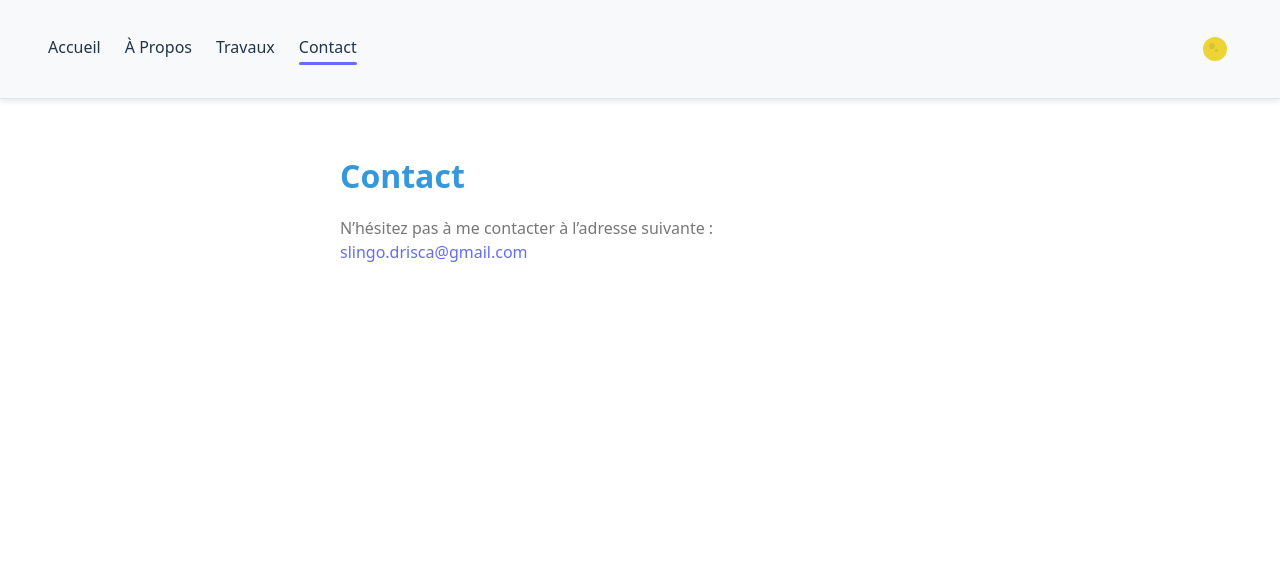
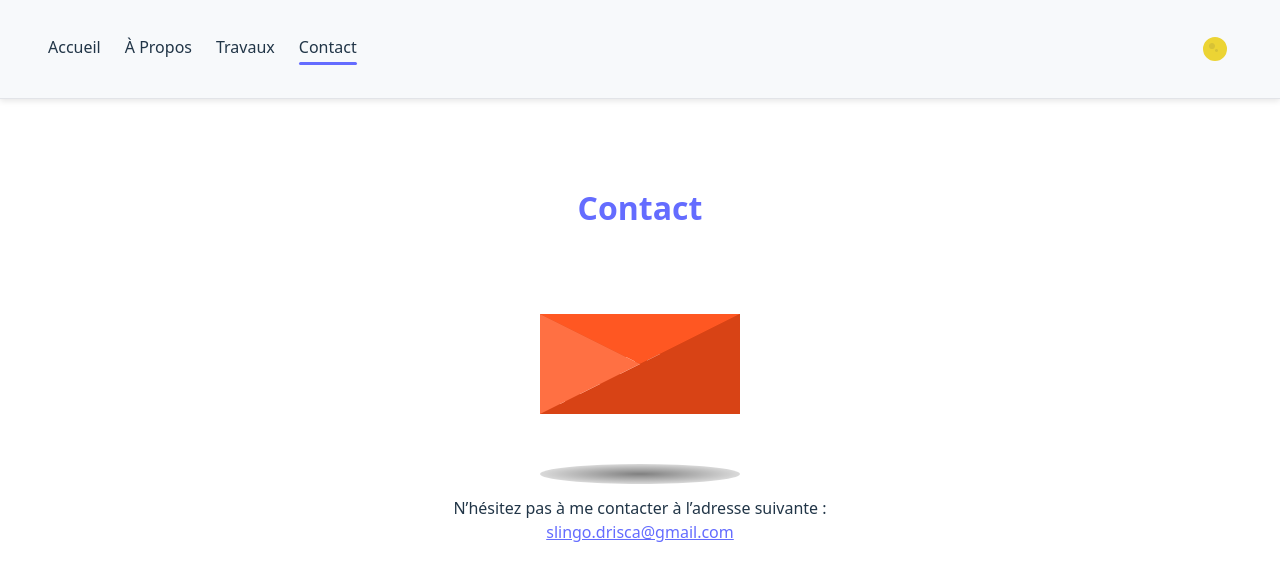
Before and after one commit to Slingod/PortSocial-W7D2-, a React (Vite) app: page /contact in a window 1280 px wide. Shown: the top 580 px of the page. Built offline with nearby package versions, Linux system fonts and the light colour scheme.

Commit message:
Add EnvelopeAnimation component and integrate it into Contact page; update styles and dependencies

```diff
--- a/package.json
+++ b/package.json
@@ -10,6 +10,7 @@
     "preview": "vite preview"
   },
   "dependencies": {
+    "gsap": "^3.13.0",
     "react": "^19.1.0",
     "react-dom": "^19.1.0",
     "react-router-dom": "^7.6.1",
--- /dev/null
+++ b/src/components/EnvelopeAnimation.jsx
@@ -0,0 +1,24 @@
+import React from 'react';
+import './EnvelopeAnimation.scss';
+
+export default function EnvelopeAnimation() {
+  return (
+    <a href="mailto:slingo.drisca@gmail.com" className="letter-image-link">
+      <div className="letter-image">
+        <div className="animated-mail">
+          <div className="back-fold"></div>
+          <div className="letter">
+            <div className="letter-border"></div>
+            <div className="letter-title"></div>
+            <div className="letter-context"></div>
+            <div className="letter-stamp"></div>
+          </div>
+          <div className="top-fold"></div>
+          <div className="body"></div>
+          <div className="left-fold"></div>
+        </div>
+        <div className="shadow"></div>
+      </div>
+    </a>
+  );
+}
--- /dev/null
+++ b/src/components/EnvelopeAnimation.scss
@@ -0,0 +1,127 @@
+.letter-image {
+  position: relative;
+  width: 200px;
+  height: 200px;
+  margin: 2rem auto; /* centré */
+  cursor: pointer;
+}
+
+.animated-mail {
+  position: absolute;
+  width: 200px;
+  height: 150px;
+  transition: transform .4s;
+
+  .body {
+    position: absolute;
+    bottom: 0;
+    border-style: solid;
+    border-width: 0 0 100px 200px;
+    border-color: transparent transparent #d84315 transparent; /* braise */
+    z-index: 2;
+  }
+
+  .top-fold {
+    position: absolute;
+    top: 50px;
+    border-style: solid;
+    border-width: 50px 100px 0 100px;
+    border-color: #ff5722 transparent transparent transparent; /* orange vif */
+    transform-origin: 50% 0%;
+    transition: transform .4s .4s, z-index .2s .4s;
+    z-index: 2;
+  }
+
+  .back-fold {
+    position: absolute;
+    bottom: 0;
+    width: 200px;
+    height: 100px;
+    background: #d84315; /* braise */
+    z-index: 0;
+  }
+
+  .left-fold {
+    position: absolute;
+    bottom: 0;
+    border-style: solid;
+    border-width: 50px 0 50px 100px;
+    border-color: transparent transparent transparent #ff7043; /* orange chaud */
+    z-index: 2;
+  }
+
+  .letter {
+    position: absolute;
+    left: 20px;
+    bottom: 0;
+    width: 160px;
+    height: 60px;
+    background: #fff;
+    z-index: 1;
+    overflow: hidden;
+    transition: height .4s .2s;
+
+    .letter-border {
+      height: 10px;
+      width: 100%;
+      background: repeating-linear-gradient(
+        -45deg,
+        #d84315,
+        #d84315 8px,
+        transparent 8px,
+        transparent 18px
+      );
+    }
+    .letter-title {
+      margin: 10px 0 0 5px;
+      height: 10px;
+      width: 40%;
+      background: #d84315;
+    }
+    .letter-context {
+      margin: 10px 0 0 5px;
+      height: 10px;
+      width: 20%;
+      background: #d84315;
+    }
+    .letter-stamp {
+      position: absolute;
+      bottom: 0;
+      right: 10px;
+      height: 30px;
+      width: 30px;
+      background: #d84315;
+      border-radius: 50%;
+      opacity: 0.3;
+    }
+  }
+}
+
+.shadow {
+  position: absolute;
+  top: 200px;
+  left: 50%;
+  width: 200px;
+  height: 20px;
+  transform: translateX(-50%);
+  transition: width .4s;
+  border-radius: 100%;
+  background: radial-gradient(rgba(0,0,0,0.5), transparent);
+}
+
+.letter-image:hover {
+  .animated-mail {
+    transform: translateY(50px);
+  }
+  .animated-mail .top-fold {
+    transition: transform .4s, z-index .2s;
+    transform: rotateX(180deg);
+    z-index: 0;
+  }
+  .animated-mail .letter {
+    height: 180px;
+  }
+  .shadow {
+    width: 250px;
+  }
+}
--- a/src/pages/Contact.jsx
+++ b/src/pages/Contact.jsx
@@ -1,12 +1,20 @@
 import React from 'react';
+import EnvelopeAnimation from '../components/EnvelopeAnimation';
+import './Contact.scss';  // si vous avez des styles spécifiques
 
 export default function Contact() {
   return (
     <div className="page page--contact">
       <h1 className="page__title">Contact</h1>
+
+      {/* Animation enveloppe */}
+      <EnvelopeAnimation />
+
       <p className="page__text">
-        N’hésitez pas à me contacter à l’adresse suivante : <br />
-        <a href="mailto:slingo.drisca@gmail.com">slingo.drisca@gmail.com</a>
+        N’hésitez pas à me contacter à l’adresse suivante :<br/>
+        <a href="mailto:slingo.drisca@gmail.com">
+          slingo.drisca@gmail.com
+        </a>
       </p>
     </div>
   );
--- /dev/null
+++ b/src/pages/Contact.scss
@@ -0,0 +1,24 @@
+.page--contact {
+  padding: 2rem;
+  background-color: var(--bg-color);
+
+  .page__title {
+    color: var(--link-color);
+    text-align: center;
+    margin-bottom: 1.5rem;
+  }
+
+  .page__text {
+    max-width: 600px;
+    margin: 0 auto;
+    color: var(--text-color);
+    font-size: 1rem;
+    line-height: 1.5;
+    text-align: center;
+
+    a {
+      color: var(--link-color);
+      text-decoration: underline;
+    }
+  }
+}
```
Also changed, not shown: 1 other file (tests, documents, lock files or other folders).
